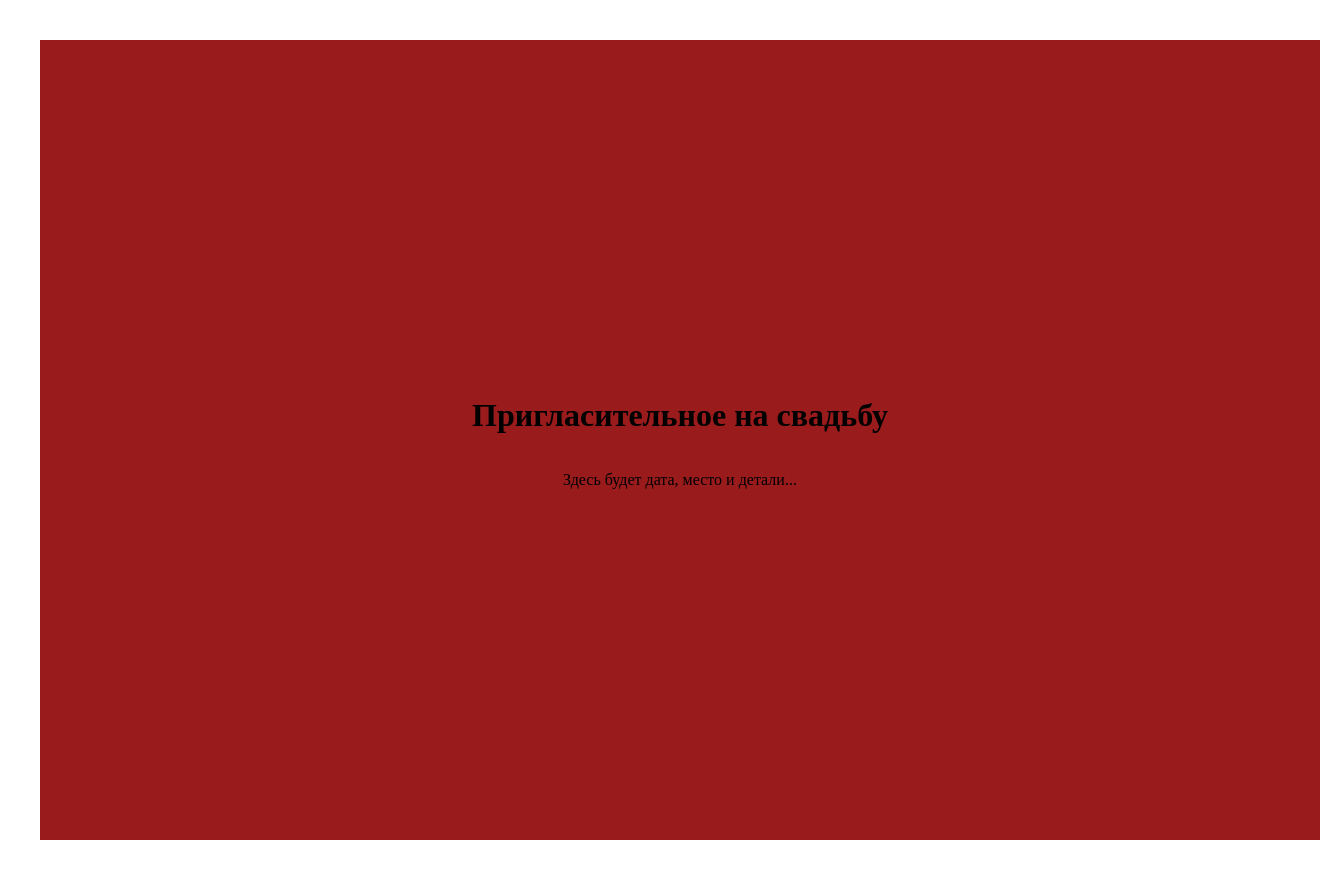
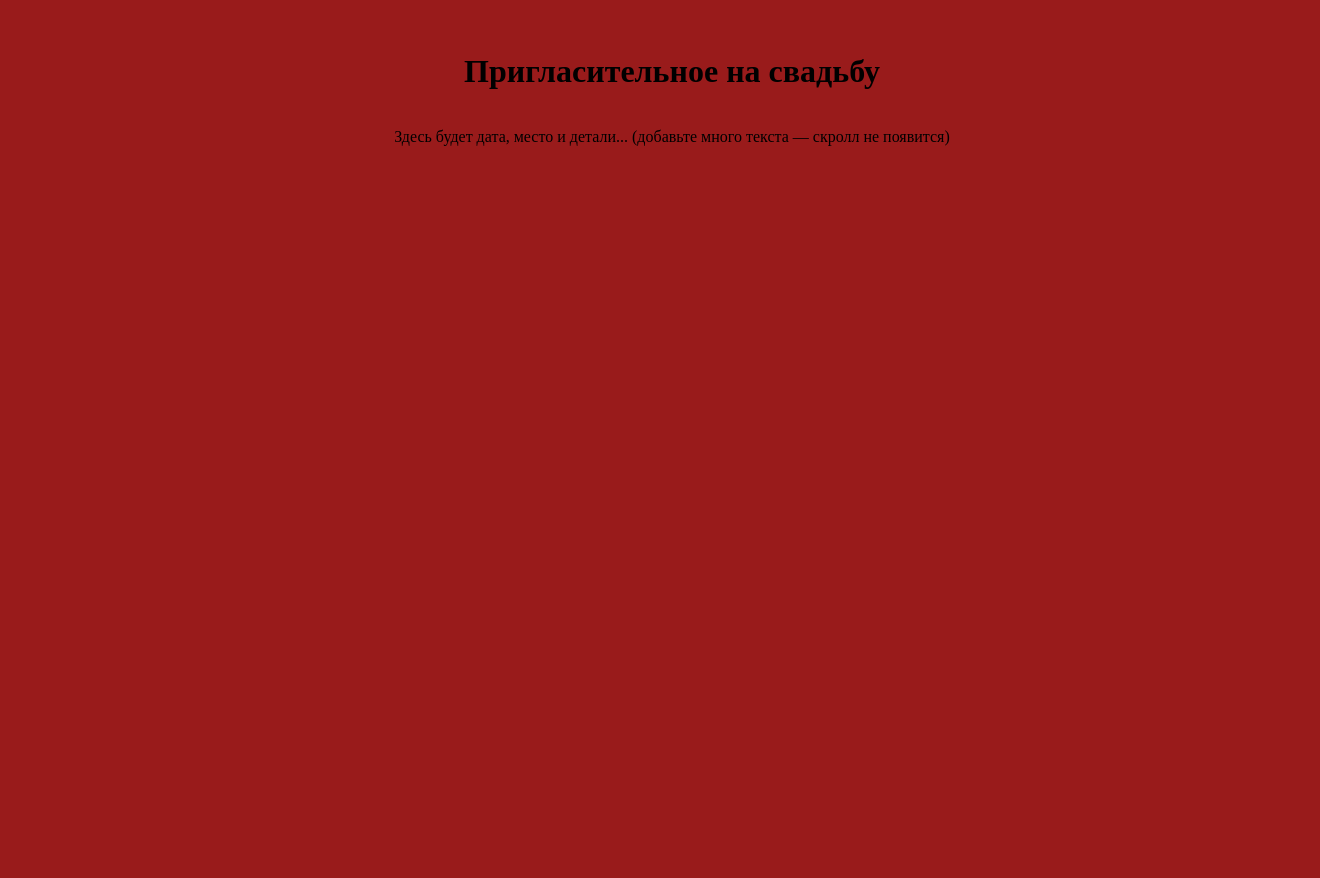
Before and after one commit to FrMks/wedding-invite, a React (Vite) app: page / in a window 1280 px wide. Shown: the whole page, 1320 px wide, since content can reach past the window. Built offline with nearby package versions, Linux system fonts and the light colour scheme.

Commit message:
feat: red screen without scroll by horizontal and vertical

```diff
--- a/src/App.tsx
+++ b/src/App.tsx
@@ -1,13 +1,32 @@
+import { useEffect } from 'react'
 import './App.css'
 
 function App() {
+  useEffect(() => {
+    document.body.style.overflow = 'hidden';  // Блокирует скролл body/html
+    document.documentElement.style.overflow = 'hidden';
+    document.body.style.margin = '0';
+    document.body.style.padding = '0';
+    document.body.style.backgroundColor = '#991B1B';  // Красный фон body
+    document.documentElement.style.height = '100%';   // html на весь экран
+
+    return () => {
+      document.body.style.overflow = 'unset';
+      document.documentElement.style.overflow = 'unset';
+      document.body.style.margin = '';
+      document.body.style.padding = '';
+      document.body.style.backgroundColor = '';
+      document.documentElement.style.height = '';
+    };
+  }, []);
+
   return (
-    <div className="min-h-screen w-screen bg-[#991B1B] flex flex-col items-center justify-center text-white p-8 px-0">
-      <h1 className="text-5xl md:text-7xl font-bold mb-8 text-center drop-shadow-lg px-4 md:px-8">
+    <div className="h-screen w-screen bg-[#991B1B] flex flex-col items-center justify-center text-white overflow-hidden px-0">
+      <h1 className="text-5xl md:text-7xl font-bold mb-8 text-center drop-shadow-lg px-4 md:px-8 flex-shrink-0">
         Пригласительное на свадьбу
       </h1>
-      <p className="text-xl md:text-2xl text-center max-w-2xl drop-shadow-md px-4 md:px-8">
-        Здесь будет дата, место и детали...
+      <p className="text-xl md:text-2xl text-center max-w-2xl drop-shadow-md px-4 md:px-8 flex-1">
+        Здесь будет дата, место и детали... (добавьте много текста — скролл не появится)
       </p>
     </div>
   )
```
